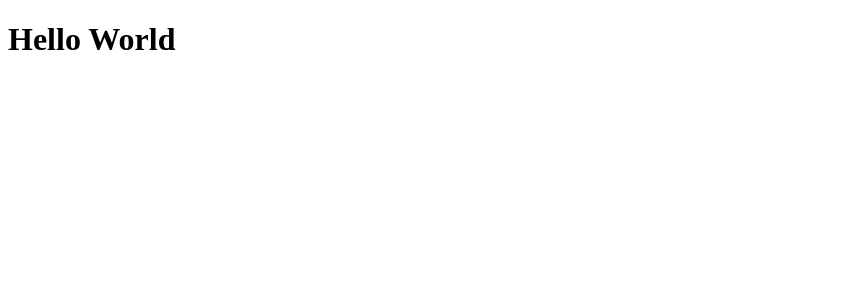
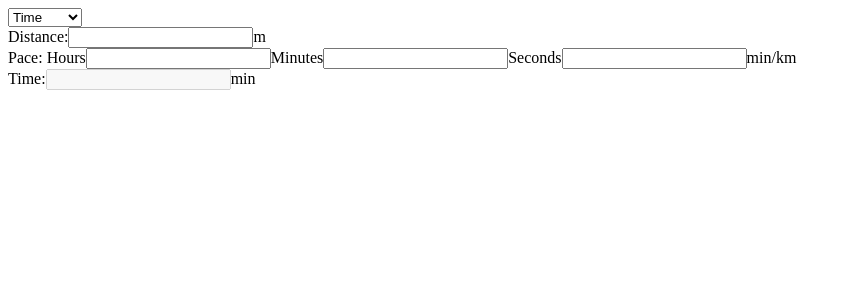
Before and after one commit to lauratpa/pace-calculator, a React (Vite) app: page / in a window 1280 px wide. Shown: the top 300 px of the page, without its empty margins (0-851 px from the left). Built offline with nearby package versions, Linux system fonts and the light colour scheme.

Commit message:
First working version

```diff
--- a/src/App.jsx
+++ b/src/App.jsx
@@ -1,8 +1,101 @@
-import React from "react";
+import React, { useState, useEffect } from "react";
 import ReactDOM from "react-dom";
 
 const App = () => {
-  return <h1>Hello World</h1>;
+  const [distance, setDistance] = useState("");
+  const [paceHours, setPaceHours] = useState("");
+  const [paceMinutes, setPaceMinutes] = useState("");
+  const [paceSeconds, setPaceSeconds] = useState("");
+  const [time, setTime] = useState("");
+  const [targetVariable, setTargetVariable] = useState("time");
+
+  useEffect(() => {
+    const pace = paceHours * 60 + paceMinutes + paceSeconds / 60;
+
+    if (targetVariable === "time" && distance && pace) {
+      setTime((distance / 1000) * pace);
+    } else if (targetVariable === "distance" && time && pace) {
+      setDistance((time / pace) * 1000);
+    } else if (targetVariable === "pace" && time && distance) {
+      const resultPace = time / (distance / 1000);
+      const hours = Math.floor(resultPace / 60);
+      const minutes = Math.floor(resultPace - hours * 60);
+      const seconds = (resultPace - hours * 60 - minutes) * 60;
+
+      setPaceHours(hours);
+      setPaceMinutes(minutes);
+      setPaceSeconds(seconds);
+    }
+  }, [distance, paceHours, paceMinutes, paceSeconds, time, targetVariable]);
+
+  return (
+    <div id="calculator">
+      <label>
+        <select
+          onChange={(e) => setTargetVariable(e.target.value.toLowerCase())}
+          onBlur={(e) => setTargetVariable(e.target.value.toLowerCase())}
+        >
+          <option>Time</option>
+          <option>Distance</option>
+          <option>Pace</option>
+        </select>
+      </label>
+      <label>
+        Distance:
+        <input
+          type="text"
+          value={distance}
+          disabled={targetVariable === "distance"}
+          onChange={(e) => {
+            setDistance(+e.target.value);
+          }}
+        />
+        m
+      </label>
+      <label>
+        Pace: Hours
+        <input
+          type="text"
+          value={paceHours}
+          disabled={targetVariable === "pace"}
+          onChange={(e) => {
+            setPaceHours(+e.target.value);
+          }}
+        />
+        Minutes
+        <input
+          type="text"
+          value={paceMinutes}
+          disabled={targetVariable === "pace"}
+          onChange={(e) => {
+            setPaceMinutes(+e.target.value);
+          }}
+        />
+        Seconds
+        <input
+          type="text"
+          value={paceSeconds}
+          disabled={targetVariable === "pace"}
+          onChange={(e) => {
+            setPaceSeconds(+e.target.value);
+          }}
+        />
+        min/km
+      </label>
+      <label>
+        Time:
+        <input
+          type="text"
+          value={time}
+          disabled={targetVariable === "time"}
+          onChange={(e) => {
+            setTime(+e.target.value);
+          }}
+        />
+        min
+      </label>
+    </div>
+  );
 };
 
 ReactDOM.render(<App />, document.getElementById("root"));
--- a/src/style.css
+++ b/src/style.css
@@ -0,0 +1,4 @@
+#calculator {
+  display: flex;
+  flex-direction: column;
+}
```
